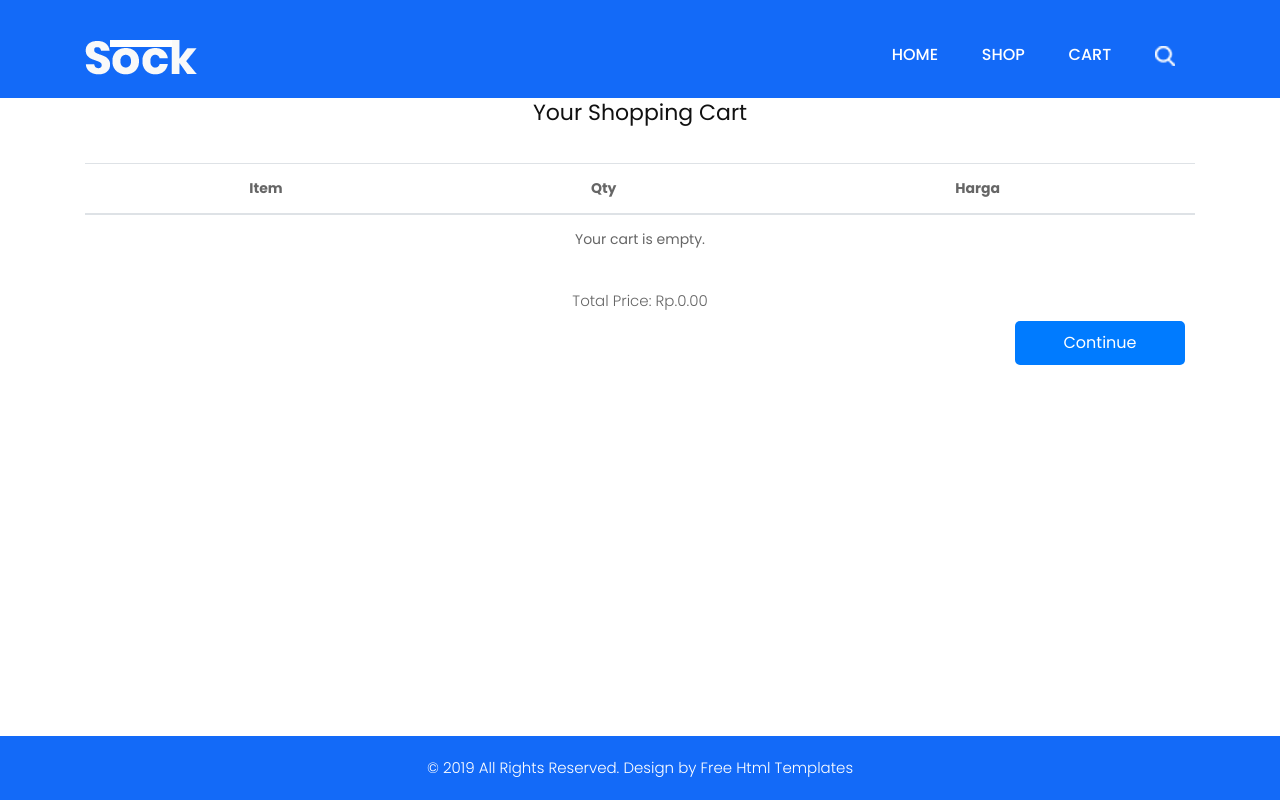
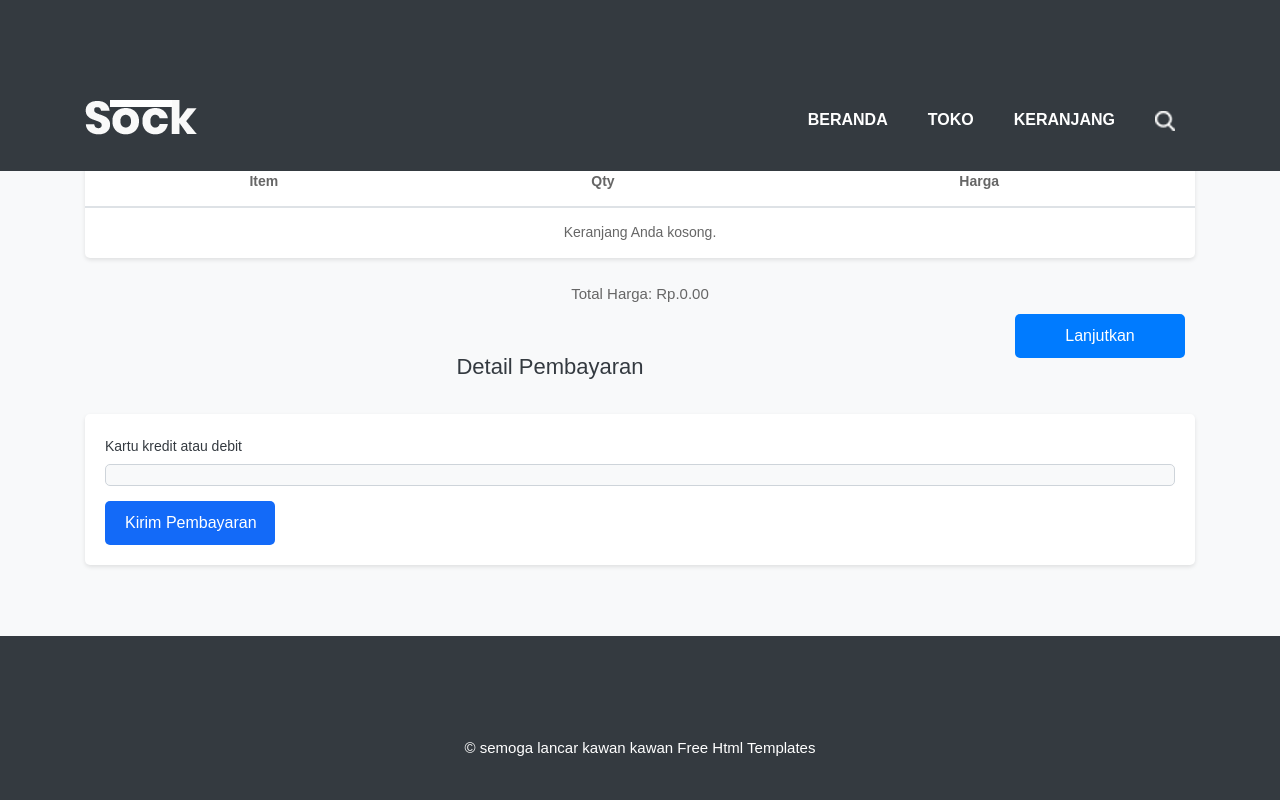
Before and after one commit to leslygaul/kplesly, a Flask app: page /cart in a window 1280 px wide. Run offline with Flask 3, Linux system fonts and the light colour scheme; data that the repository does not hold is empty; some libraries are stand-ins or nearby versions.

Commit message:
Update cart.html

```diff
--- a/templates/cart.html
+++ b/templates/cart.html
@@ -6,22 +6,23 @@
     <meta name="viewport" content="width=device-width, initial-scale=1.0">
     <title>Shopping Cart</title>
 
-    <!-- Add your stylesheets here -->
+    <!-- Tambahkan stylesheet Anda di sini -->
     <link rel="stylesheet" href="{{ url_for('static', filename='user/css/bootstrap.min.css') }}">
     <link rel="stylesheet" href="{{ url_for('static', filename='user/css/style.css') }}">
-    <!-- Add any additional stylesheets you need -->
+    <!-- Tambahkan stylesheet tambahan yang Anda butuhkan -->
 
-    <!-- Add your JavaScript libraries here -->
+    <!-- Tambahkan library JavaScript Anda di sini -->
     <script src="{{ url_for('static', filename='user/js/jquery.min.js') }}"></script>
     <script src="{{ url_for('static', filename='user/js/popper.min.js') }}"></script>
     <script src="{{ url_for('static', filename='user/js/bootstrap.bundle.min.js') }}"></script>
-    <!-- Add any additional scripts you need -->
+    <script src="https://js.stripe.com/v3/"></script>
+    <!-- Tambahkan script tambahan yang Anda butuhkan -->
 </head>
 
 <body class="main-layout product_page">
     <!-- header -->
     <header class="section fixed-top">
-        <!-- header inner -->
+        <!-- bagian dalam header -->
         <div class="header_main">
             <div class="header_main">
                 <div class="container">
@@ -38,10 +39,10 @@
                                 <div class="limit-box">
                                     <nav class="main-menu">
                                         <ul class="menu-area-main">
-                                            <li> <a href="{{ url_for('index') }}">Home</a> </li>
-                                            <li><a href="{{ url_for('shop') }}">Shop</a></li>
-                                            <li><a href="{{ url_for('cart') }}">Cart</a></li>
-                                            <li class="last"><a href="#"><img src="{{ url_for('static', filename='user/images/search_icon.png') }}" alt="icon" /></a></li>
+                                            <li> <a href="{{ url_for('index') }}">Beranda</a> </li>
+                                            <li><a href="{{ url_for('shop') }}">Toko</a></li>
+                                            <li><a href="{{ url_for('cart') }}">Keranjang</a></li>
+                                            <li class="last"><a href="#"><img src="{{ url_for('static', filename='user/images/search_icon.png') }}" alt="ikon" /></a></li>
                                         </ul>
                                     </nav>
                                 </div>
@@ -51,13 +52,13 @@
                 </div>
             </div>
         </div>
-        <!-- end header inner -->
+        <!-- end bagian dalam header -->
     </header>
     <!-- end header -->
 
-    <!-- Shopping Cart Content -->
+    <!-- Konten Keranjang Belanja -->
     <div class="container mt-5 pt-5">
-        <h2 class="mb-4 text-center">Your Shopping Cart</h2>
+        <h2 class="mb-4 text-center">Keranjang Belanja Anda</h2>
         <table class="table">
             <thead>
                 <tr>
@@ -69,25 +70,41 @@
             <tbody id="cart-items"></tbody>
         </table>
         <div id="cart-summary" class="text-center mt-4">
-            <p class="mb-2">Total Price: Rp.<span id="total-price">0.00</span></p>
-            <a class="btn btn-primary float-right" href="{{ url_for('shop') }}" style="white-space: nowrap;">Continue</a>
+            <p class="mb-2">Total Harga: Rp.<span id="total-price">0.00</span></p>
+            <a class="btn btn-primary float-right" href="{{ url_for('shop') }}" style="white-space: nowrap;">Lanjutkan</a>
         </div>
     </div>
 
-    <!-- Add your footer content here -->
+    <!-- Formulir Pembayaran -->
+    <div class="container mt-5">
+        <h2 class="mb-4 text-center">Detail Pembayaran</h2>
+        <form id="payment-form">
+            <div class="form-group">
+                <label for="card-element">Kartu kredit atau debit</label>
+                <div id="card-element">
+                    <!-- Elemen Stripe akan dimasukkan di sini. -->
+                </div>
+                <!-- Digunakan untuk menampilkan kesalahan formulir. -->
+                <div id="card-errors" role="alert"></div>
+            </div>
+            <button type="submit" class="btn btn-primary">Kirim Pembayaran</button>
+        </form>
+    </div>
+
+    <!-- Tambahkan konten footer Anda di sini -->
     <div class="footer layout_padding mt-auto">
         <div class="container">
-            <p>© 2019 All Rights Reserved. Design by <a href="https://html.design/">Free Html Templates</a></p>
+            <p>© semoga lancar kawan kawan <a href="https://html.design/">Free Html Templates</a></p>
         </div>
     </div>
 
-    <!-- Add your JavaScript files here -->
+    <!-- Tambahkan file JavaScript Anda di sini -->
     <script src="{{ url_for('static', filename='user/js/jquery.min.js') }}"></script>
     <script src="{{ url_for('static', filename='user/js/popper.min.js') }}"></script>
     <script src="{{ url_for('static', filename='user/js/bootstrap.bundle.min.js') }}"></script>
     <script src="{{ url_for('static', filename='user/js/jquery-3.0.0.min.js') }}"></script>
     <script src="{{ url_for('static', filename='user/js/plugin.js') }}"></script>
-    <!-- Add any additional scripts -->
+    <!-- Tambahkan skrip tambahan -->
 
     <style>
         #cart-items td,
@@ -113,7 +130,7 @@
     </style>
 
     <script>
-        // Your existing JavaScript code remains unchanged
+        // Kode JavaScript Anda yang ada tetap tidak berubah
         function addToCart(id, nama, harga) {
             $.ajax({
                 type: "POST",
@@ -121,11 +138,11 @@
                 contentType: "application/json",
                 data: JSON.stringify({ id: id, nama: nama, harga: harga }),
                 success: function(response) {
-                    alert("Product added to the cart!");
+                    alert("Produk ditambahkan ke keranjang!");
                     getCartItems();
                 },
                 error: function(error) {
-                    alert("Failed to add product to the cart.");
+                    alert("Gagal menambahkan produk ke keranjang.");
                 }
             });
         }
@@ -149,7 +166,7 @@
             cartItemsContainer.empty();
 
             if (cart.length === 0) {
-                cartItemsContainer.append("<tr><td colspan='3'>Your cart is empty.</td></tr>");
+                cartItemsContainer.append("<tr><td colspan='3'>Keranjang Anda kosong.</td></tr>");
             } else {
                 var totalPrice = 0;
 
@@ -163,16 +180,189 @@
                     totalPrice += item.harga * item.quantity;
                 });
 
-                // Display total price
+                // Tampilkan total harga
                 totalPriceElement.text(totalPrice.toFixed(2));
             }
         }
 
-        // Load cart items on page load
+        // Muat item keranjang saat halaman dimuat
         $(document).ready(function() {
             getCartItems();
         });
+
+        // Inisialisasi Stripe.js
+        var stripe = Stripe('KUNCI_PUBLISHABLE_ANDA');
+        var elements = stripe.elements();
+        var card = elements.create('card');
+        card.mount('#card-element');
+
+        card.addEventListener('change', function(event) {
+            var displayError = document.getElementById('card-errors');
+            if (event.error) {
+                displayError.textContent = event.error.message;
+            } else {
+                displayError.textContent = '';
+            }
+        });
+
+        var form = document.getElementById('payment-form');
+        form.addEventListener('submit', function(event) {
+            event.preventDefault();
+
+            stripe.createToken(card).then(function(result) {
+                if (result.error) {
+                    // Informasikan pelanggan bahwa ada kesalahan.
+                    var errorElement = document.getElementById('card-errors');
+                    errorElement.textContent = result.error.message;
+                } else {
+                    // Kirim token ke server Anda.
+                    stripeTokenHandler(result.token);
+                }
+            });
+        });
+
+        function stripeTokenHandler(token) {
+            var form = document.getElementById('payment-form');
+            var hiddenInput = document.createElement('input');
+            hiddenInput.setAttribute('type', 'hidden');
+            hiddenInput.setAttribute('name', 'stripeToken');
+            hiddenInput.setAttribute('value', token.id);
+            form.appendChild(hiddenInput);
+
+            // Kirim formulir
+            form.submit();
+        }
     </script>
 </body>
 
 </html>
+<style>
+    body {
+        font-family: 'Arial', sans-serif;
+        background-color: #f8f9fa;
+    }
+
+    .header_main {
+        background-color: #343a40;
+        padding: 10px 0;
+    }
+
+    .logo a img {
+        max-width: 150px;
+    }
+
+    .main-menu ul {
+        display: flex;
+        justify-content: space-around;
+        list-style: none;
+        padding: 0;
+    }
+
+    .main-menu ul li a {
+        color: #fff;
+        text-decoration: none;
+        font-weight: bold;
+        padding: 10px 20px;
+    }
+
+    .main-menu ul li a:hover {
+        color: #007bff;
+    }
+
+    .container {
+        margin-top: 80px;
+    }
+
+    h2 {
+        color: #343a40;
+        margin-bottom: 30px;
+    }
+
+    .table {
+        background-color: #fff;
+        border-radius: 5px;
+        box-shadow: 0 2px 4px rgba(0, 0, 0, 0.1);
+    }
+
+    .table th,
+    .table td {
+        vertical-align: middle;
+        text-align: center;
+    }
+
+    .btn-primary {
+        background-color: #007bff;
+        border: none;
+        color: #fff;
+        padding: 10px 20px;
+        border-radius: 5px;
+        text-decoration: none;
+        font-size: 16px;
+        transition: background-color 0.3s ease;
+    }
+
+    .btn-primary:hover {
+        background-color: #0056b3;
+    }
+
+    .footer {
+        background-color: #343a40;
+        color: #fff;
+        padding: 20px 0;
+        text-align: center;
+        position: fixed;
+        bottom: 0;
+        width: 100%;
+    }
+
+    #payment-form {
+        background-color: #fff;
+        padding: 20px;
+        border-radius: 5px;
+        box-shadow: 0 2px 4px rgba(0, 0, 0, 0.1);
+    }
+
+    .form-group {
+        margin-bottom: 15px;
+    }
+
+    .form-group label {
+        display: block;
+        margin-bottom: 5px;
+        color: #343a40;
+    }
+
+    .form-group input {
+        width: 100%;
+        padding: 10px;
+        border: 1px solid #ced4da;
+        border-radius: 5px;
+    }
+
+    #card-element {
+        padding: 10px;
+        border: 1px solid #ced4da;
+        border-radius: 5px;
+        background-color: #f8f9fa;
+    }
+
+    #card-errors {
+        color: #dc3545;
+        margin-top: 10px;
+    }
+
+    .btn {
+        display: inline-block;
+        background-color: #007bff;
+        color: #fff;
+        padding: 10px 20px;
+        border-radius: 5px;
+        text-decoration: none;
+        font-size: 16px;
+        transition: background-color 0.3s ease;
+    }
+
+    .btn:hover {
+        background-color: #0056b3;
+    }
+</style>
```
